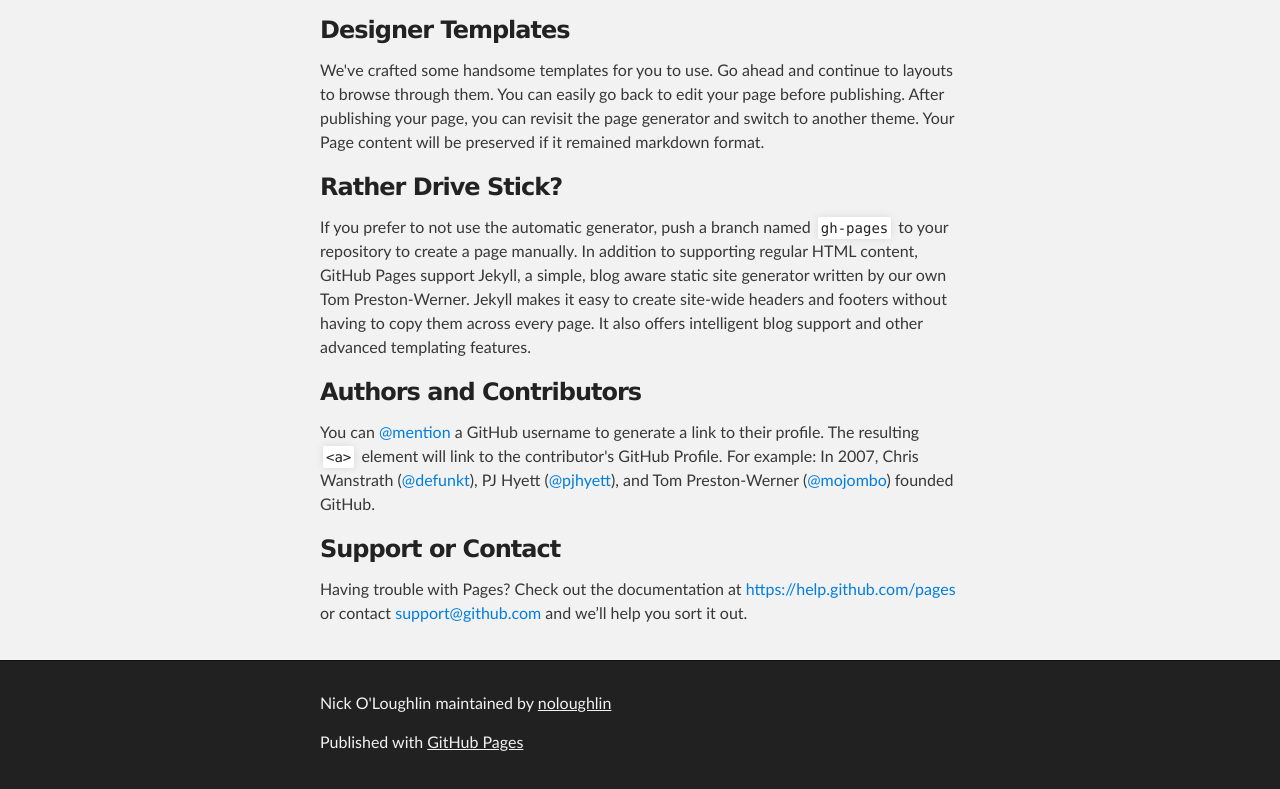
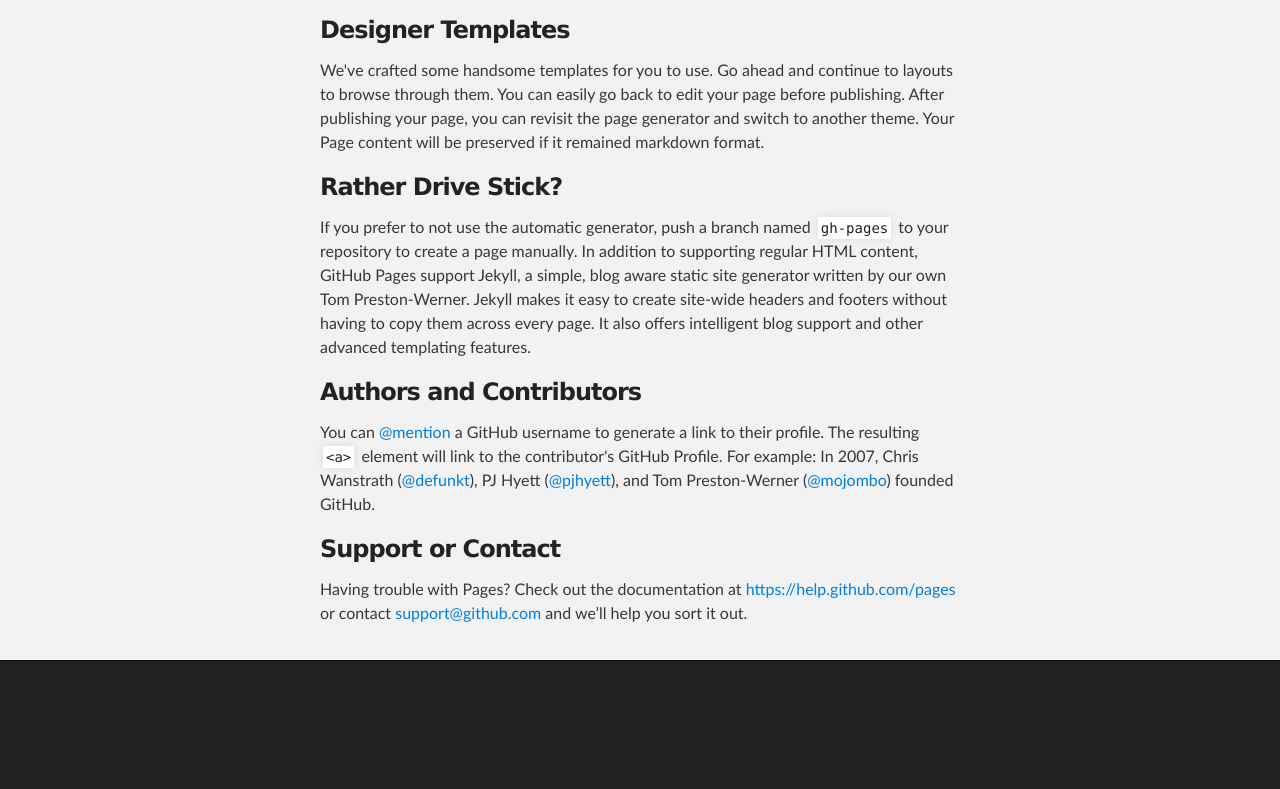
Before and after one commit to noloughlin/noloughlin, a plain HTML site: page index.html in a window 1280 px wide. Shown: the part 531-1320 px from the top of the page. After the commit the page ends 1192 px from the top, so only its background shows below. Drawn offline with Linux system fonts and the light colour scheme.

Commit message:
Update index.html

```diff
--- a/index.html
+++ b/index.html
@@ -65,13 +65,7 @@ $ git checkout gh-pages
       </section>
     </div>
 
-    <!-- FOOTER  -->
-    <div id="footer_wrap" class="outer">
-      <footer class="inner">
-        <p class="copyright">Nick O&#39;Loughlin maintained by <a href="https://github.com/noloughlin">noloughlin</a></p>
-        <p>Published with <a href="https://pages.github.com">GitHub Pages</a></p>
-      </footer>
-    </div>
+
 
 
 
```
